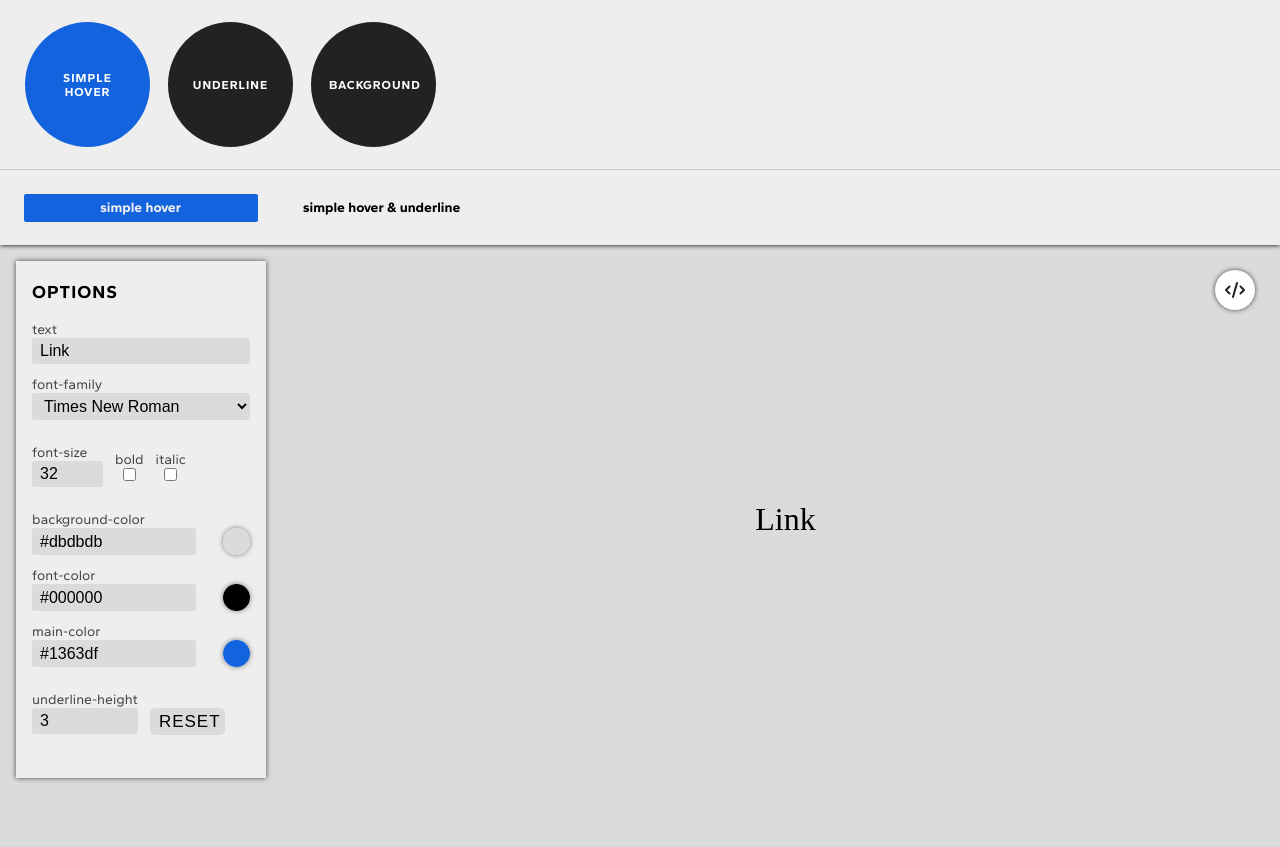
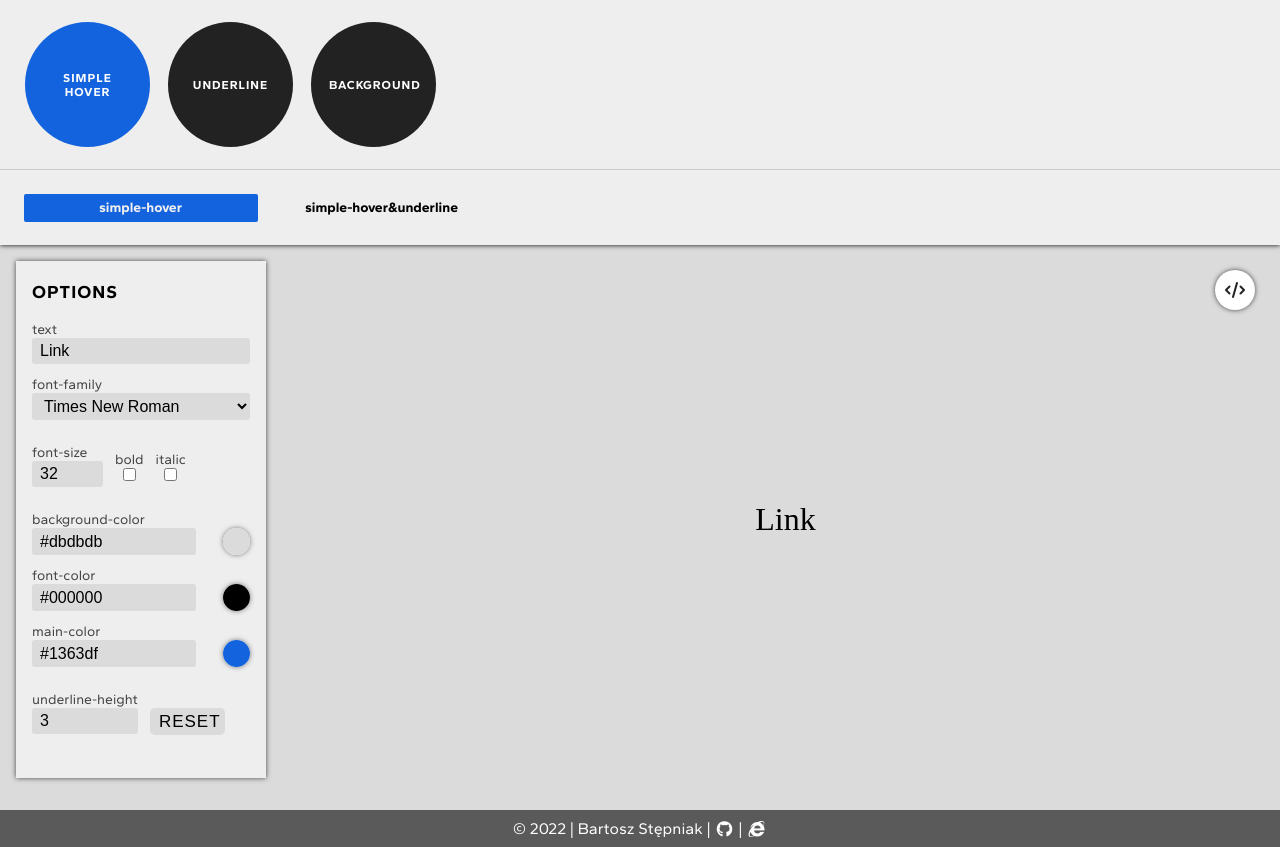
Before and after one commit to Bartek0074/LinkStylistJS, a website: page index.html in a window 1280 px wide. Before the commit the page ends 800 px from the top, so only its background shows below. Drawn offline with Linux system fonts and the light colour scheme.

Commit message:
added footer

```diff
--- a/index.html
+++ b/index.html
@@ -12,6 +12,8 @@
     <link rel="stylesheet" href="./dist/css/media.min.css">
 </head>
 <body>
+    <div class="flex-wrapper">
+        <div class="content">
             <div class="menu">
                 <div class="link-type-box">
                     <button class="link-type link-type--active">simple hover</button>
@@ -20,12 +22,12 @@
                 </div>
                 <div class="link-variation-boxes">
                     <div class="link-variation-box link-variation-box--active">
-                <button class="link-variation hover__first link-variation--active">simple&nbsp;hover</button>
-                <button class="link-variation hover__second">simple&nbsp;hover&nbsp;&&nbsp;underline</button>
+                        <button class="link-variation hover__first link-variation--active">simple-hover</button>
+                        <button class="link-variation hover__second">simple-hover&underline</button>
                     </div>
                     <div class="link-variation-box">
                         <button class="link-variation underline__first">hover</button>
-                <button class="link-variation underline__second">center&nbsp;-&nbsp;to&nbsp;-&nbsp;sides</button>
+                        <button class="link-variation underline__second">center-to-sides</button>
                         <button class="link-variation underline__third">center-to-sides-reverse-return</button>
                         <button class="link-variation underline__fourth">sides-to-center</button>
                         <button class="link-variation underline__fifth">left-to-right</button>
@@ -143,7 +145,13 @@
                     <a class="link hover__first">Link</a>
                 </div>
             </div>
-
+        </div>
+        <footer>
+            <p class="footer__text"> &copy; <span class="footer-year"></span> | Bartosz Stępniak |
+                <a href="https://github.com/Bartek0074" target="_blank"> <i class="fa-brands fa-github"></i></a> |
+                <a href="https://bstpn.pl" target="_blank"> <i class="fa-brands fa-internet-explorer"></i></a></p>
+        </footer>
+    </div>
     <script src="./dist/js/main.min.js"></script>
 </body>
 </html>
--- a/src/css/main.css
+++ b/src/css/main.css
@@ -14,6 +14,13 @@ body {
   background-color: #dbdbdb;
   font-size: 1.6rem;
   font-family: 'Gantari', sans-serif;
+}
+
+.flex-wrapper {
+  display: flex;
+  min-height: 100vh;
+  flex-direction: column;
+  justify-content: space-between;
 }
 
 /* MENU */
@@ -328,3 +335,23 @@ body {
 /* .workspace .link {
   text-transform: uppercase;
 } */
+
+/* FOOTER */
+
+footer {
+    margin-top: 1em;
+    text-align: center;
+    background-color: #5a5a5a;
+}
+footer  p {
+      padding: .5em;
+      color: white;
+}
+footer p i {
+        color: white;
+        padding: 0.15em;
+        transition: color .3s;
+}
+footer p i:hover {
+        color: #5d90dd;
+}
--- a/src/js/main.js
+++ b/src/js/main.js
@@ -24,6 +24,7 @@ const mainColorInputText = document.querySelector('.main-color-input-text')
 const mainColorInputColor = document.querySelector('#main-color')
 const underlineHeightInput = document.querySelector('#underline-height')
 const resetInput = document.querySelector('.reset-input')
+const footerYear = document.querySelector('.footer-year')
 
 const linkHandle = (e) =>{
     // REMOVING ACTIVE CLASS FROM ALL LINK BOXES
@@ -702,6 +703,13 @@ linksVariation.forEach(link => {
     link.addEventListener('click', closeGenerateCode)
 })
 
+// FOOTER YEAR
+const handleCurrentYear = () => {
+    const year = (new Date).getFullYear();
+    footerYear.innerText = year;
+}
+handleCurrentYear();
+
 textInput.addEventListener('keyup', textHandle)
 
 fontFamilyInput.addEventListener('change', fontFamilyInputHandle)
```
Also changed, not shown: dist/css/main.min.css, dist/js/main.min.js, 1 other file. Lines whose indentation alone changed are shown as unchanged.
